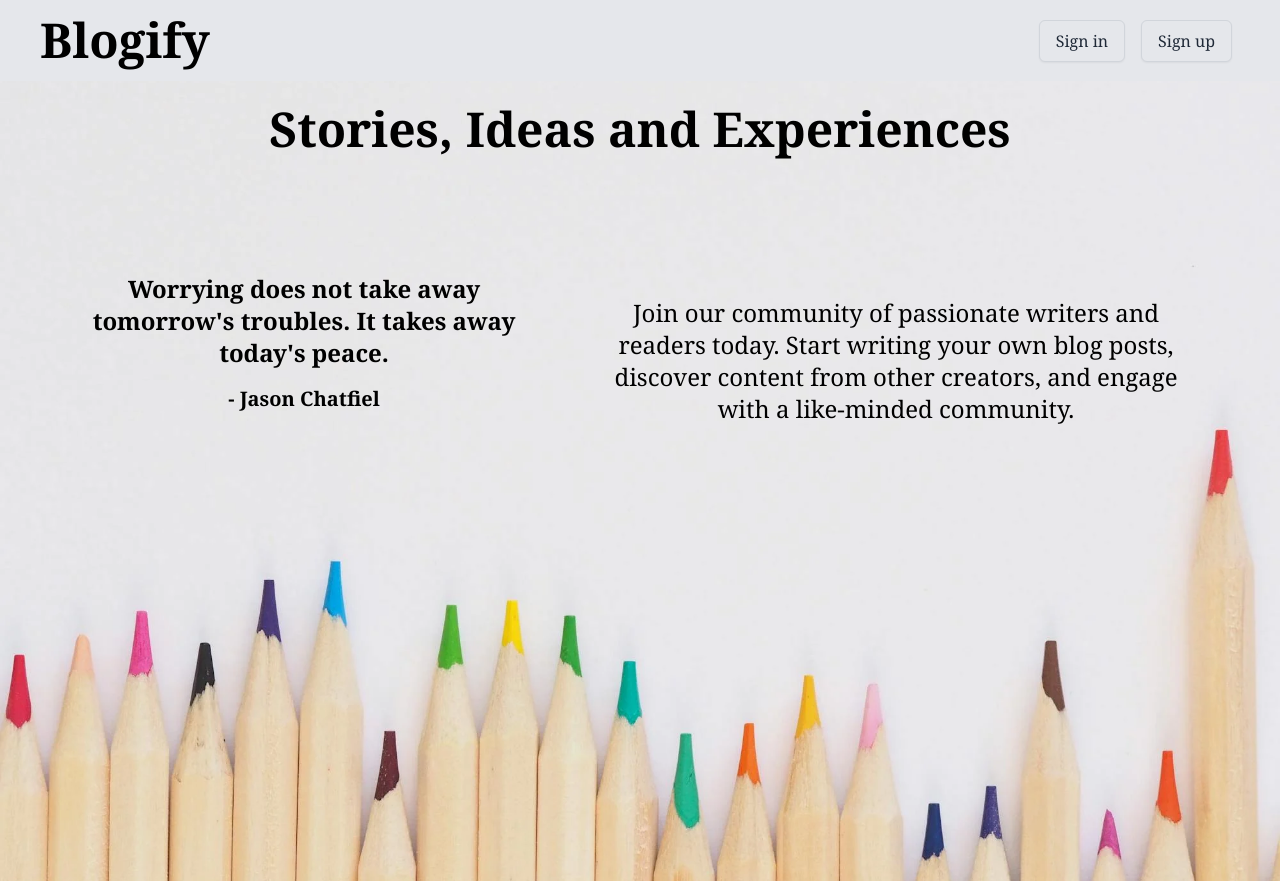
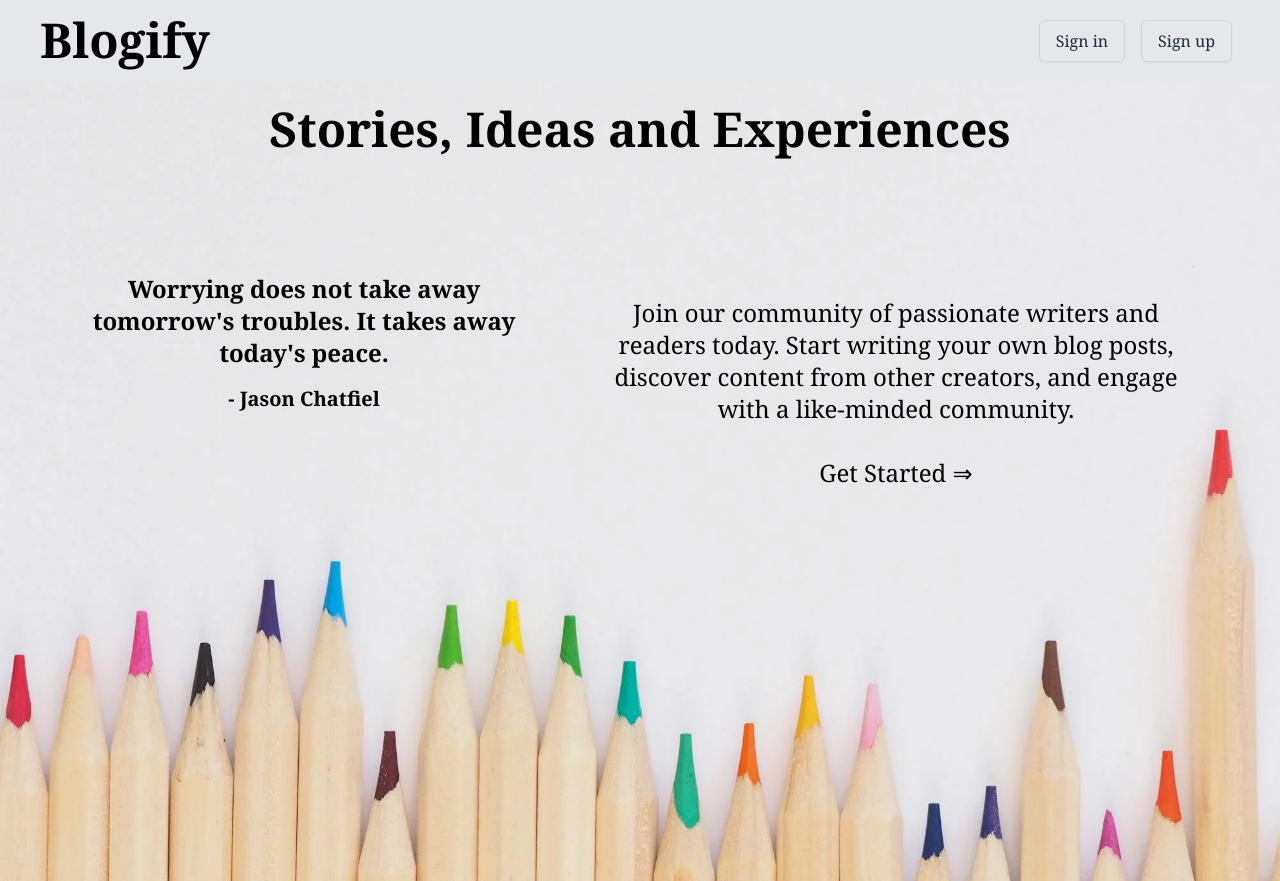
Before and after one commit to Himanshu-Chaudhari/blogify, a React (Vite) app in the folder frontend/: page / in a window 1280 px wide. Built offline with nearby package versions, Linux system fonts and the light colour scheme; no server answers.

Commit message:
adding the Get Started Button

```diff
--- a/frontend/src/pages/drop.tsx
+++ b/frontend/src/pages/drop.tsx
@@ -51,6 +51,8 @@ export default function Drop() {
                         <div className="hidden lg:block text-2xl max-w-2xl p-10">
                             Join our community of passionate writers and readers today. Start writing your own blog posts,
                             discover content from other creators, and engage with a like-minded community.
+                            <br /><br />
+                        <button onClick={()=>navigate('/signup')}>Get Started &rArr;</button>
                         </div>
                     </div>
 
```
